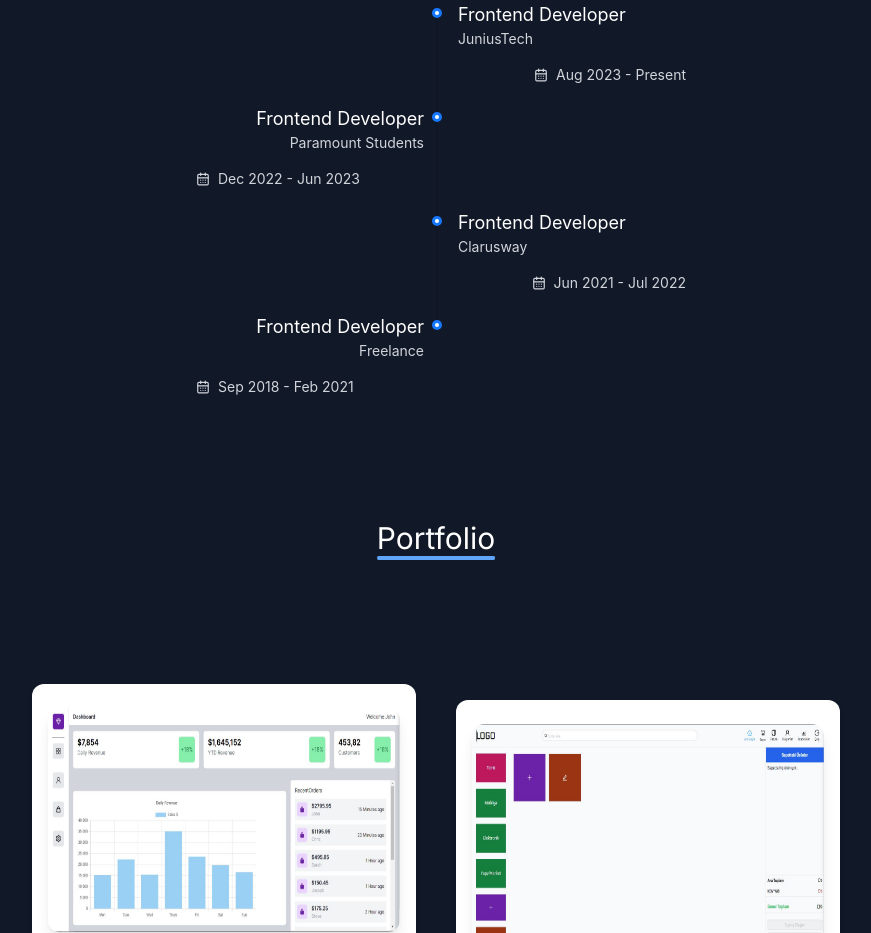
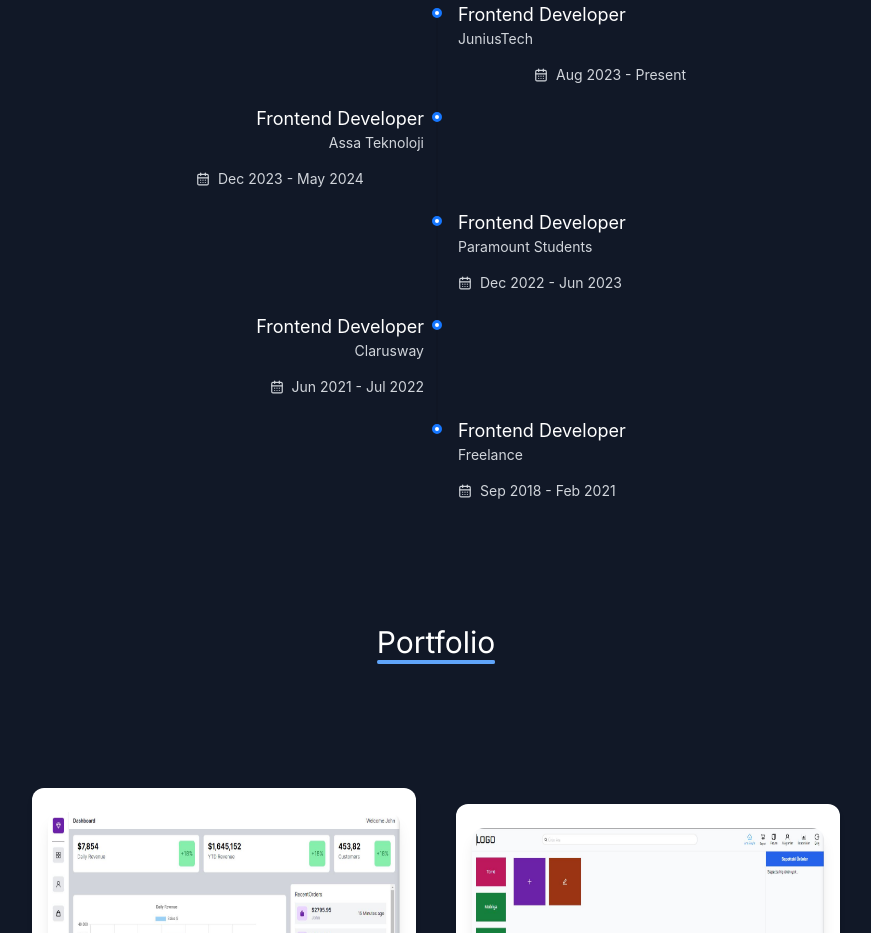
Before and after one commit to mstfrs/portfolio, a Next.js app: page / in a window 1280 px wide. Shown: the part 1980-2913 px from the top of the page, without its empty margins (204-1075 px from the left). Built offline with nearby package versions, Linux system fonts and the light colour scheme.

Commit message:
new Qualification added

```diff
--- a/app/page.js
+++ b/app/page.js
@@ -317,6 +317,24 @@ export default function Home() {
                               Frontend Developer
                             </h6>{" "}
                             <p className="text-sm text-gray-500 dark:text-gray-300">
+                              Assa Teknoloji
+                            </p>{" "}
+                            <p className="text-sm flex items-center gap-2 mt-4  text-gray-400 dark:text-gray-300">
+                              <LuCalendarDays className="text-sm" />
+                              Dec 2023 - May 2024
+                            </p>{" "}
+                          </>
+                        ),
+                      },
+
+                      {
+                        children: (
+                          <>
+                            {" "}
+                            <h6 className="text-gray-900 dark:text-white text-lg">
+                              Frontend Developer
+                            </h6>{" "}
+                            <p className="text-sm text-gray-500 dark:text-gray-300">
                               Paramount Students
                             </p>{" "}
                             <p className="text-sm flex items-center gap-2 mt-4  text-gray-400 dark:text-gray-300">
```
